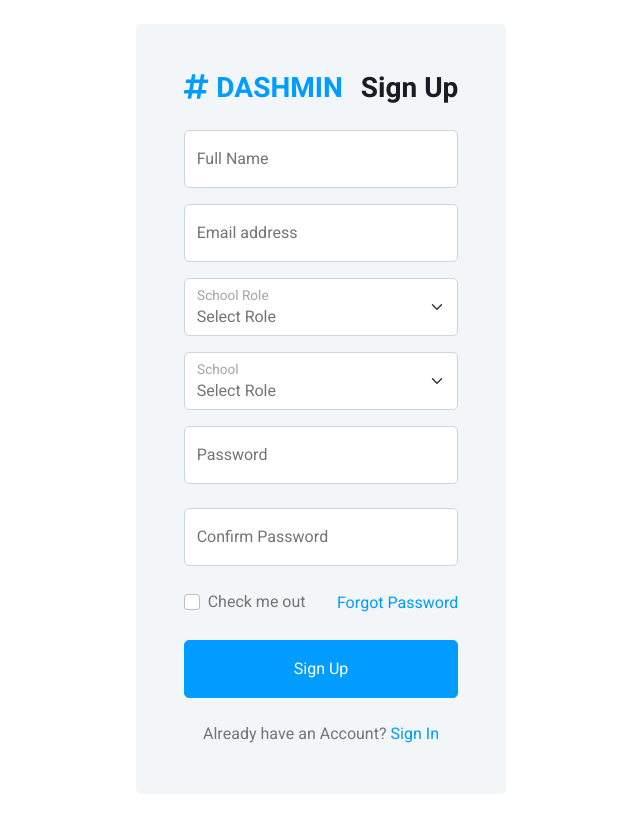
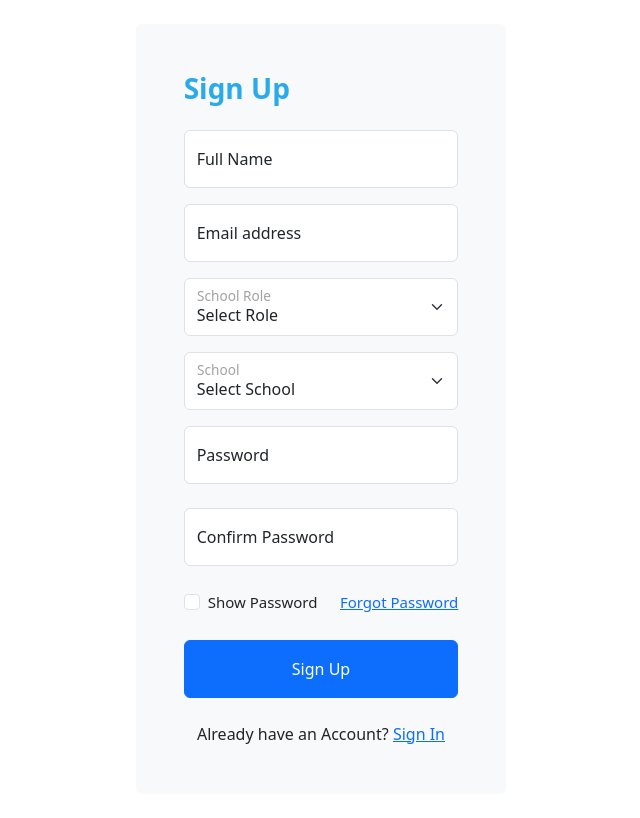
Before and after one commit to ejieflorida128/Alumni-Tracer, a PHP site: page /php_files/register.php in a window 1280 px wide. Shown: the whole page, without its empty margins (319-959 px from the left). Run offline with PHP 8.4, Linux system fonts and the light colour scheme; data comes from the database, SQL or seed files in the repository; some libraries are stand-ins or nearby versions.

Commit message:
[ejie]
adding modals instead of alerts, adjusting design and text  and adding a php code for schools connected to the database and table r_schools

```diff
--- a/SuperAdmin/pendingAdmin.php
+++ b/SuperAdmin/pendingAdmin.php
@@ -152,7 +152,7 @@
                                     $uniqueCheckModalId = "checkModal" . $getData['id'];
                                     $uniqueDeleteModalId = "deleteModal" . $getData['id'];
                             ?>
-                            <tr class="school-row">
+                            <tr class="school-row text-center">
                                 <th scope="row"><h6 style="color: grey; margin-top: 7px;"><?php echo $number; ?></h6></th>
                                 <td><img src="<?php echo $getData['logo']; ?>" alt="school logo" style="width: 30px; height: 30px;"></td>
                                 <td class="school-name"><h6 style="color: grey; margin-top: 7px;"><?php echo $getData['school_name']; ?></h6></td>
--- a/index.php
+++ b/index.php
@@ -260,7 +260,7 @@
 									</div>
 									<div class="testimonial-footer">
 										<div class="testimonial-link">
-											<a href="#">Mr. Lovely Anamzug</a>
+											<a href="#">Mr. Lovely Guzmana</a>
 										</div>
 									</div>
 								</div>
--- a/php_files/register.php
+++ b/php_files/register.php
@@ -1,10 +1,10 @@
 <?php
-// To display errors
-error_reporting(E_ALL);
-ini_set('display_errors', 1);
-
 // Database connection
 include("../connection/conn.php");
+
+// Initialize variables
+$emailExisted = false;
+$passwordNotMatchModal = false;
 
 if ($_SERVER["REQUEST_METHOD"] == "POST") {
     // Sanitize user input
@@ -24,7 +24,7 @@ if ($_SERVER["REQUEST_METHOD"] == "POST") {
 
     if (mysqli_num_rows($result) > 0) {
         // Email already exists
-        echo "<script>alert('Email already exists. Please use a different email.');</script>";
+        $emailExisted = true;
     } else {
         if ($password === $confirmPassword) {
             // Hash the password
@@ -33,17 +33,16 @@ if ($_SERVER["REQUEST_METHOD"] == "POST") {
             $register = "INSERT INTO `r_accounts`(`name`, `email`, `school_role`, `school`, `password`, `date_registered`)
                          VALUES (?, ?, ?, ?, ?, NOW())";
             $stmt = mysqli_prepare($conn, $register);
-
             mysqli_stmt_bind_param($stmt, 'sssss', $name, $email, $role, $school, $hashedPassword);
 
             if (mysqli_stmt_execute($stmt)) {
-                header("Location: register.php");
-                exit();
+                // Optionally show a success modal
+                // header("Location: success.php"); // Redirect to a success page or display a modal
             } else {
-                echo "Error: " . mysqli_error($connection);
+                echo "Error: " . mysqli_error($conn);
             }
         } else {
-            echo "<script>alert('Passwords do not match');</script>";
+            $passwordNotMatchModal = true;
         }
     }
 
@@ -51,80 +50,56 @@ if ($_SERVER["REQUEST_METHOD"] == "POST") {
     mysqli_stmt_close($stmt);
 }
 
+// Fetch schools from the database
+$schoolsQuery = "SELECT * FROM e_schools WHERE confirm_status = 'Approved'";
+$schoolsResult = mysqli_query($conn, $schoolsQuery);
+
 // Close database connection
 mysqli_close($conn);
 ?>
 
-
 <!DOCTYPE html>
 <html lang="en">
-
 <head>
     <meta charset="utf-8">
     <title>DASHMIN - Bootstrap Admin Template</title>
     <meta content="width=device-width, initial-scale=1.0" name="viewport">
-    <meta content="" name="keywords">
-    <meta content="" name="description">
-
-    <!-- Favicon -->
     <link href="img/favicon.ico" rel="icon">
-
-    <!-- Google Web Fonts -->
     <link rel="preconnect" href="https://fonts.googleapis.com">
     <link rel="preconnect" href="https://fonts.gstatic.com" crossorigin>
     <link href="https://fonts.googleapis.com/css2?family=Heebo:wght@400;500;600;700&display=swap" rel="stylesheet">
-
-    <!-- Icon Font Stylesheet -->
     <link href="https://cdnjs.cloudflare.com/ajax/libs/font-awesome/5.10.0/css/all.min.css" rel="stylesheet">
-    <link href="https://cdn.jsdelivr.net/npm/bootstrap-icons@1.4.1/font/bootstrap-icons.css" rel="stylesheet">
-
-    <!-- Libraries Stylesheet -->
     <link href="lib/owlcarousel/assets/owl.carousel.min.css" rel="stylesheet">
     <link href="lib/tempusdominus/css/tempusdominus-bootstrap-4.min.css" rel="stylesheet" />
-
-    <!-- Customized Bootstrap Stylesheet -->
     <link href="../template/css/bootstrap.min.css" rel="stylesheet">
-
-    <!-- Template Stylesheet -->
     <link href="../template/css/style.css" rel="stylesheet">
+    <link href="https://cdn.jsdelivr.net/npm/bootstrap@5.3.3/dist/css/bootstrap.min.css" rel="stylesheet" integrity="sha384-QWTKZyjpPEjISv5WaRU9OFeRpok6YctnYmDr5pNlyT2bRjXh0JMhjY6hW+ALEwIH" crossorigin="anonymous">
+    <script src="https://cdn.jsdelivr.net/npm/bootstrap@5.3.3/dist/js/bootstrap.bundle.min.js" integrity="sha384-YvpcrYf0tY3lHB60NNkmXc5s9fDVZLESaAA55NDzOxhy9GkcIdslK1eN7N6jIeHz" crossorigin="anonymous"></script>
 </head>
 
 <body>
     <div class="container-xxl position-relative bg-white d-flex p-0">
-        <!-- Spinner Start -->
-        <div id="spinner" class="show bg-white position-fixed translate-middle w-100 vh-100 top-50 start-50 d-flex align-items-center justify-content-center">
-            <div class="spinner-border text-primary" style="width: 3rem; height: 3rem;" role="status">
-                <span class="sr-only">Loading...</span>
-            </div>
-        </div>
-        <!-- Spinner End -->
-
-
-        <!-- Sign Up Start -->
         <div class="container-fluid">
             <div class="row h-100 align-items-center justify-content-center" style="min-height: 100vh;">
                 <div class="col-12 col-sm-8 col-md-6 col-lg-5 col-xl-4">
                     <div class="bg-light rounded p-4 p-sm-5 my-4 mx-3">
-                        <div class="d-flex align-items-center justify-content-between mb-3">
-                            <a href="index.html" class="">
-                                <h3 class="text-primary"><i class="fa fa-hashtag me-2"></i>DASHMIN</h3>
-                            </a>
-                            <h3>Sign Up</h3>
+                        <div class="d-flex align-items-center justify-content-between mb-3" style="display: flex; justify-content: center;">
+                            <h3 style="color: #2aaaeb; font-weight: bolder;">Sign Up</h3>
                         </div>
                         <form action="" method="post">
                             <div class="form-floating mb-3">
-                            <input type="text" class="form-control" id="full-name" name="full-name" placeholder="Jhon Doe">
+                                <input type="text" class="form-control" id="full-name" name="full-name" placeholder="John Doe" required>
                                 <label for="full-name">Full Name</label>
                             </div>
 
                             <div class="form-floating mb-3">
-                            <input type="email" class="form-control" id="email" name="email" placeholder="name@example.com">
-                            <label for="eamil">Email address</label>
+                                <input type="email" class="form-control" id="email" name="email" placeholder="name@example.com" required>
+                                <label for="email">Email address</label>
                             </div>
 
                             <div class="form-floating mb-3">
-                            <select class="form-select" id="role" name="role" aria-label="User Role">
-                                <option selected>Select Role</option>
+                                <select class="form-select" id="role" name="role" aria-label="User Role" required>
+                                    <option selected disabled>Select Role</option>
                                     <option value="Principal">Principal</option>
                                     <option value="Teacher">Teacher</option>
                                     <option value="Department Head">Department Head</option>
@@ -133,32 +108,39 @@ mysqli_close($conn);
                             </div>
 
                             <div class="form-floating mb-3">
-                            <select class="form-select" id="school" name="school" aria-label="User Role">
-                                <option selected>Select Role</option>
-                                <option value="Sogod National Highschool">Sogod National Highschool</option>
-                                <option value="Sogod Elementary School">Sogod Elementary School</option>
-                                <option value="Southern Leyte State University - TO Campus">Southern Leyte State University - TO Campus</option>
+                                <select class="form-select" id="school" name="school" aria-label="School" required>
+                                    <option selected disabled hidden>Select School</option>
+                                    <?php
+                                    if ($schoolsResult) {
+                                        while ($schoolRow = mysqli_fetch_assoc($schoolsResult)) {
+                                            echo '<option value="' . htmlspecialchars($schoolRow['school_name']) . '">' . htmlspecialchars($schoolRow['school_name']) . '</option>';
+                                        }
+                                    } else {
+                                        echo '<option disabled>No schools available</option>';
+                                    }
+                                    ?>
                                 </select>
                                 <label for="school">School</label>
                             </div>
 
                             <div class="form-floating mb-4">
-                            <input type="password" class="form-control" id="password" name="password" placeholder="Password">
+                                <input type="password" class="form-control" id="password" name="password" placeholder="Password" required>
                                 <label for="password">Password</label>
                             </div>
 
                             <div class="form-floating mb-4">
-                            <input type="password" class="form-control" id="confirm-password" name="confirm-password" placeholder="Password">
+                                <input type="password" class="form-control" id="confirm-password" name="confirm-password" placeholder="Confirm Password" required>
                                 <label for="confirm-password">Confirm Password</label>
                             </div>
 
                             <div class="d-flex align-items-center justify-content-between mb-4">
                                 <div class="form-check">
-                                <input type="checkbox" class="form-check-input" id="exampleCheck1">
-                                <label class="form-check-label" for="exampleCheck1">Check me out</label>
+                                    <input type="checkbox" class="form-check-input" id="exampleCheck1" onclick="togglePasswordVisibility()">
+                                    <label class="form-check-label" for="exampleCheck1" style="font-size: 15px;">Show Password</label>
                                 </div>
-                            <a href="">Forgot Password</a>
+                                <a href="" style="font-size: 15px;">Forgot Password</a>
                             </div>
+
                             <button type="submit" class="btn btn-primary py-3 w-100 mb-4">Sign Up</button>
                             <p class="text-center mb-0">Already have an Account? <a href="../php_files/login.php">Sign In</a></p>
                         </form>
@@ -166,22 +148,73 @@ mysqli_close($conn);
                 </div>
             </div>
         </div>
-        <!-- Sign Up End -->
+
+        <?php if ($emailExisted): ?>
+        <!-- Email Exists Modal -->
+        <div class="modal fade" id="emailExistsModal" tabindex="-1" role="dialog" aria-labelledby="emailExistsModalLabel" aria-hidden="true">
+            <div class="modal-dialog modal-dialog-centered" role="document">
+                <div class="modal-content">
+                    <div class="modal-header">
+                        <h5 class="modal-title" id="emailExistsModalLabel">Email Already Exists</h5>
+                        <button type="button" class="btn-close" data-bs-dismiss="modal" aria-label="Close"></button>
                     </div>
+                    <div class="modal-body">
+                        Email already exists. Please use a different email.
+                    </div>
+                    <div class="modal-footer">
+                        <button type="button" class="btn btn-danger" data-bs-dismiss="modal">Close</button>
+                    </div>
+                </div>
+            </div>
+        </div>
+        <?php endif; ?>
 
-    <!-- JavaScript Libraries -->
-    <script src="https://code.jquery.com/jquery-3.4.1.min.js"></script>
-    <script src="https://cdn.jsdelivr.net/npm/bootstrap@5.0.0/dist/js/bootstrap.bundle.min.js"></script>
-    <script src="../template/lib/chart/chart.min.js"></script>
-    <script src="../template/lib/easing/easing.min.js"></script>
-    <script src="../template/lib/waypoints/waypoints.min.js"></script>
-    <script src="../template/lib/owlcarousel/owl.carousel.min.js"></script>
-    <script src="../template/lib/tempusdominus/js/moment.min.js"></script>
-    <script src="../template/lib/tempusdominus/js/moment-timezone.min.js"></script>
-    <script src="../template/lib/tempusdominus/js/tempusdominus-bootstrap-4.min.js"></script>
+        <?php if ($passwordNotMatchModal): ?>
+        <!-- Password not match Modal -->
+        <div class="modal fade" id="passwordNotMatch" tabindex="-1" role="dialog" aria-labelledby="passwordNotMatchModalLabel" aria-hidden="true">
+            <div class="modal-dialog modal-dialog-centered" role="document">
+                <div class="modal-content">
+                    <div class="modal-header">
+                        <h5 class="modal-title" id="passwordNotMatchModalLabel">Password Mismatch</h5>
+                        <button type="button" class="btn-close" data-bs-dismiss="modal" aria-label="Close"></button>
+                    </div>
+                    <div class="modal-body">
+                        Passwords do not match. Please try again.
+                    </div>
+                    <div class="modal-footer">
+                        <button type="button" class="btn btn-danger" data-bs-dismiss="modal">Close</button>
+                    </div>
+                </div>
+            </div>
+        </div>
+        <?php endif; ?>
+    </div>
+    <script>
+        // Toggle password visibility
+        function togglePasswordVisibility() {
+            const password = document.getElementById("password");
+            const confirmPassword = document.getElementById("confirm-password");
+            if (password.type === "password") {
+                password.type = "text";
+                confirmPassword.type = "text";
+            } else {
+                password.type = "password";
+                confirmPassword.type = "password";
+            }
+        }
 
-    <!-- Template Javascript -->
-    <script src="../template/js/main.js"></script>
+        // Show modals if applicable
+        window.onload = function() {
+            <?php if ($emailExisted): ?>
+                var emailModal = new bootstrap.Modal(document.getElementById('emailExistsModal'));
+                emailModal.show();
+            <?php endif; ?>
+
+            <?php if ($passwordNotMatchModal): ?>
+                var passwordModal = new bootstrap.Modal(document.getElementById('passwordNotMatch'));
+                passwordModal.show();
+            <?php endif; ?>
+        }
+    </script>
 </body>
-
 </html>
```
Also changed, not shown: php_files/login.php (+121 -84 lines). Lines whose indentation alone changed are shown as unchanged.
